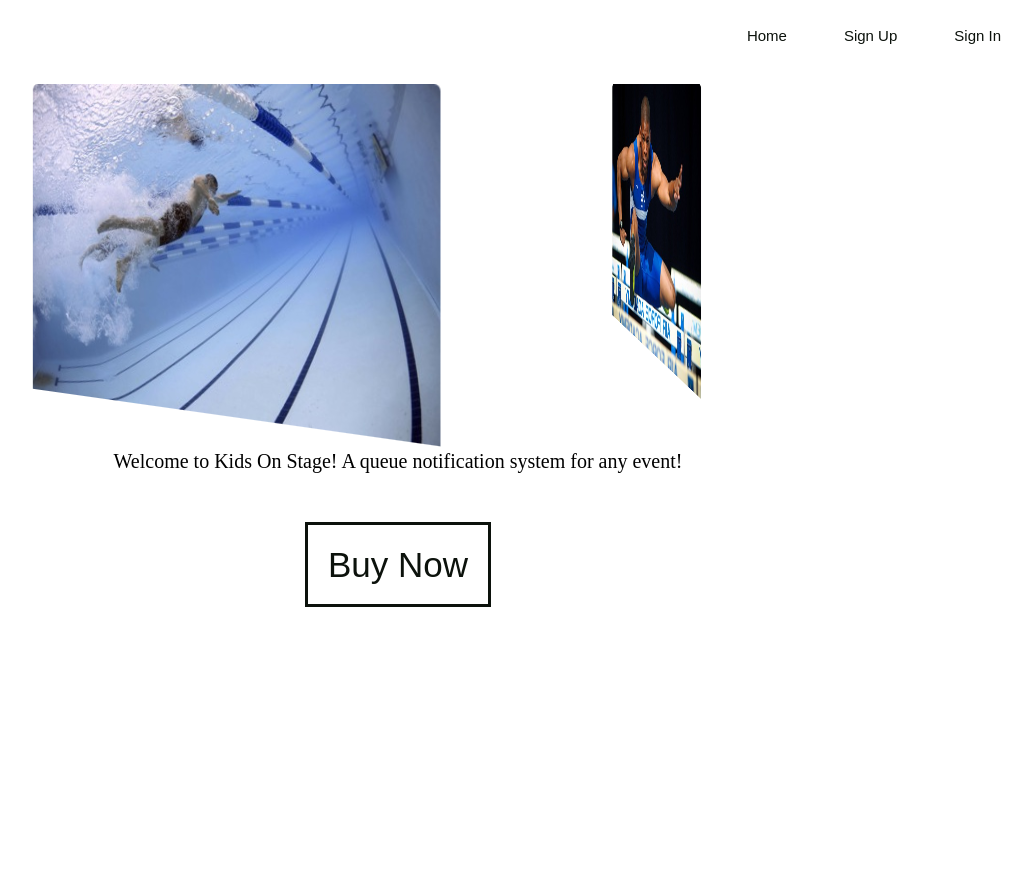
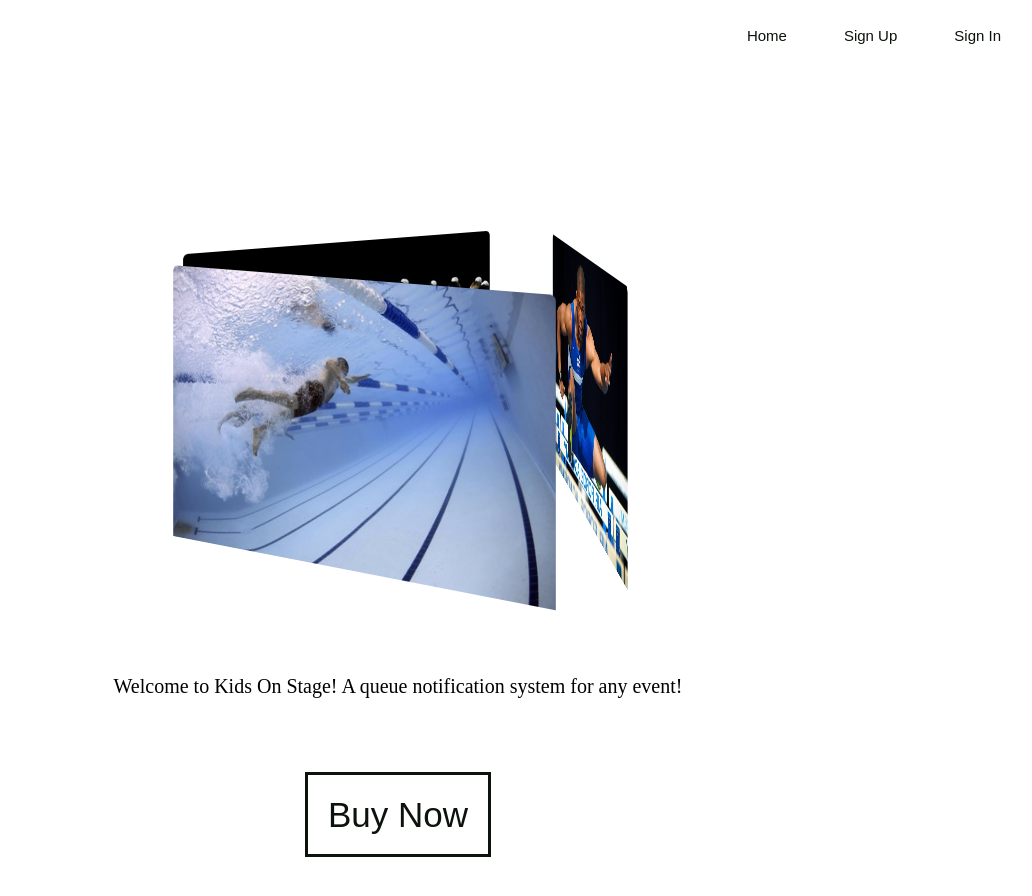
Before and after one commit to BloomTech-Labs/kidsonstage, a React (Create React App) app in the folder react-ui/: page / in a window 1280 px wide. Shown: the top 896 px of the page, without its empty margins (242-1274 px from the left). Built offline with nearby package versions, Linux system fonts and the light colour scheme.

Commit message:
slight css change to center pictures

```diff
--- a/react-ui/src/components/css/home.css
+++ b/react-ui/src/components/css/home.css
@@ -17,55 +17,55 @@
 }
 
 .carousel {
-	align-self: center;
-	justify-content: center;
+	/* align-self: center;
+	justify-content: center; */
 	transform: scale(1);
 }
 
 .icon-cards {
 	position: relative;
-	align-self: center;
-	justify-content: center;
-	top: 50%;
-	left: 50%;
-	width: 300px;
-	height: 300px;
+	/* align-self: center;
+	justify-content: center; */
+	top: 35%;
+	left: 45%;
+	width: 500px;
+	height: 500px;
 	perspective: 1300px;
 	transform: translate(-50%, -50%);
 }
 .icon-cards__content {
 	position: relative;
+	margin: 0px;
 	width: 100%;
 	height: 100%;
 	transform-style: preserve-3d;
-	transform: translateZ(-300px) rotateY(0);
+	transform: translateZ(-250px) rotateY(0);
 	animation: carousel 10s infinite cubic-bezier(1, 0.015, 0.295, 1.225) forwards;
 }
 .icon-cards__item {
 	position: absolute;
-	top: 50%;
-	left: 0;
-	width: 400px;
-	height: 400px;
+	top: 90%;
+	width: 350px;
+	height: 350px;
 	border-radius: 6px;
 }
 .icon-cards__item:nth-child(1) {
 	background: url('./images/drill_squad.jpg') no-repeat;
 	height: 336px;
-	width: 520px;
-	transform: rotateY(0) translateZ(300px);
+	width: 448px;
+	transform: rotateY(0) translateZ(182px);
 }
 .icon-cards__item:nth-child(2) {
 	background: url('./images/swimmers.jpg') no-repeat;
 	height: 336px;
 	width: 448px;
-	transform: rotateY(120deg) translateZ(300px);
+	transform: rotateY(120deg) translateZ(182px);
 }
 .icon-cards__item:nth-child(3) {
 	background: url('./images/track.jpg') no-repeat;
 	height: 336px;
 	width: 448px;
-	transform: rotateY(240deg) translateZ(300px);
+	transform: rotateY(240deg) translateZ(182px);
 }
 
 @keyframes carousel {
@@ -92,7 +92,7 @@ body {
 
 .home_text {
 	font-size: 20px;
-	padding: 50px;
+	padding: 75px;
 }
 
 .cta_button {
```
